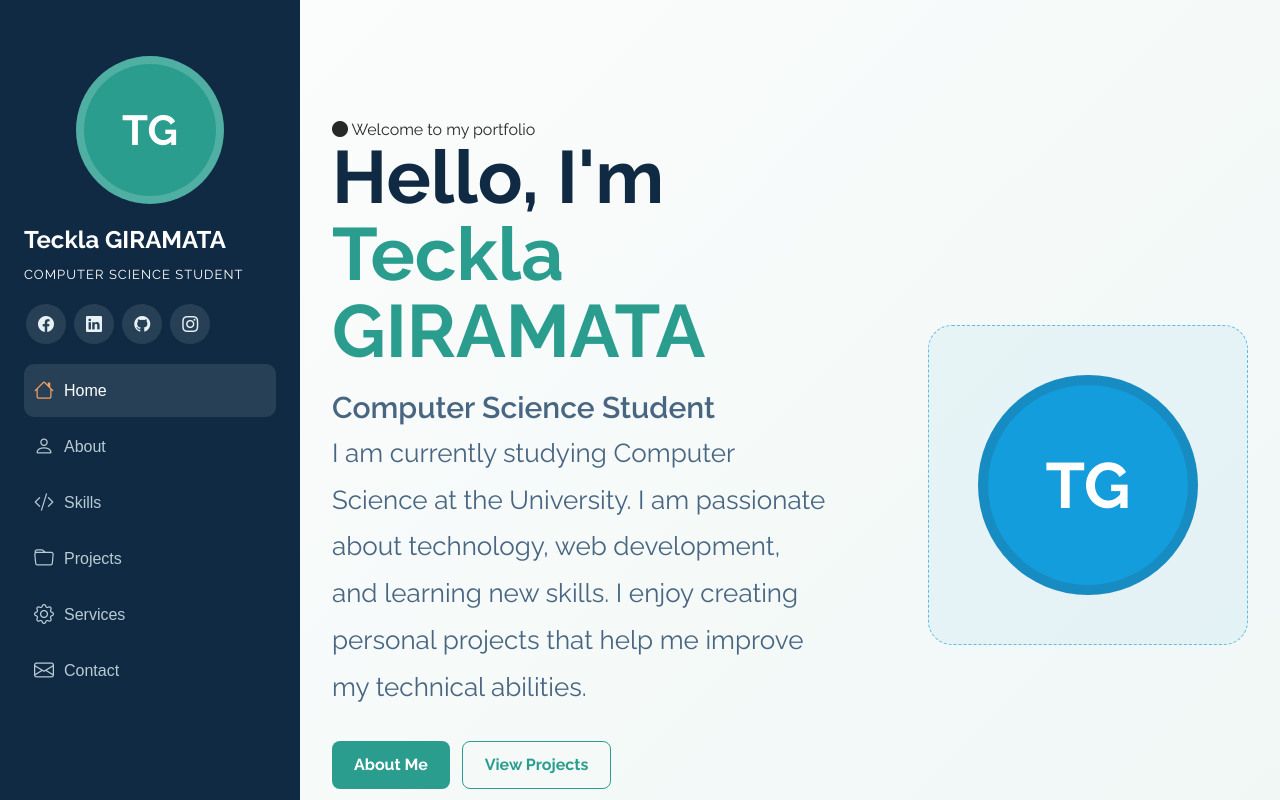
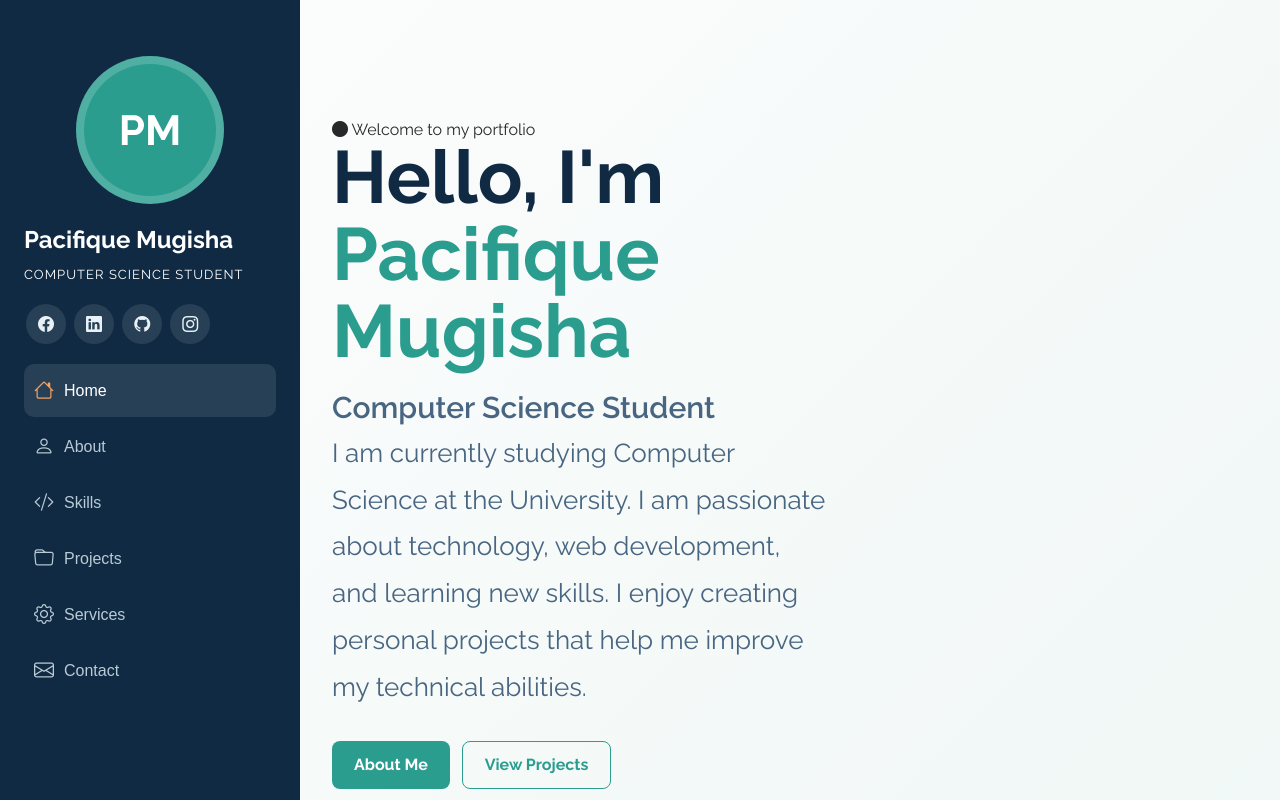
Before and after one commit to ITpacifique/mugishapacifique.github.com, a plain HTML site: page index.html in a window 1280 px wide. Shown: the top 800 px of the page. Drawn offline with nearby package versions, Linux system fonts and the light colour scheme.

Commit message:
Update portfolio page

```diff
--- a/index.html
+++ b/index.html
@@ -25,12 +25,12 @@
 
     <div class="profile-img profile-photo-picker" role="button" tabindex="0" aria-label="Choose a profile photo">
         <div class="profile-placeholder">
-            <span>TG</span>
+            <span>PM</span>
         </div>
     </div>
 
     <div class="logo">
-        <h1>Teckla GIRAMATA</h1>
+        <h1>Pacifique Mugisha</h1>
     </div>
 
     <p class="profile-role">Computer Science Student</p>
@@ -120,7 +120,7 @@
                 </div>
 
                 <h2>
-                    Hello, I'm <span>Teckla GIRAMATA</span>
+                    Hello, I'm <span>Pacifique Mugisha</span>
                 </h2>
 
                 <div class="hero-subtitle">
@@ -167,12 +167,6 @@
 
             </div>
 
-            <div class="hero-profile-space profile-photo-picker" role="button" tabindex="0" aria-label="Choose a profile photo">
-                <div class="profile-placeholder">
-                    <span>TG</span>
-                </div>
-            </div>
-
         </div>
 
     </section>
@@ -197,7 +191,7 @@
                 <h3>Who I Am</h3>
 
                 <p>
-                    My name is Teckla GIRAMATA. I am a Computer Science
+                    My name is Pacifique Mugisha. I am a Computer Science
                     student at the University. I will be doing my internship
                     as part of my academic and professional development.
                 </p>
@@ -520,7 +514,7 @@
 
                     <div>
                         <h3>Name</h3>
-                        <p>Teckla GIRAMATA</p>
+                        <p>Pacifique Mugisha</p>
                     </div>
 
                 </div>
@@ -609,7 +603,7 @@
     <div class="container">
 
         <div class="copyright">
-            © <strong class="sitename">Teckla GIRAMATA</strong>.
+            © <strong class="sitename">Pacifique Mugisha</strong>.
             All Rights Reserved.
         </div>
 
```
